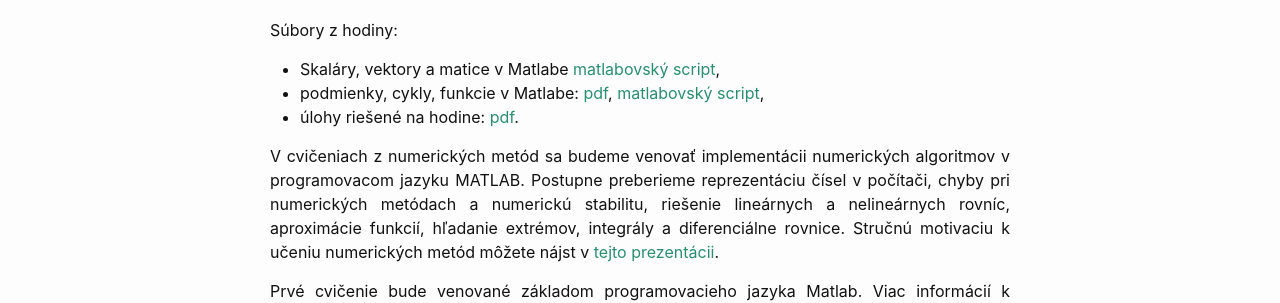
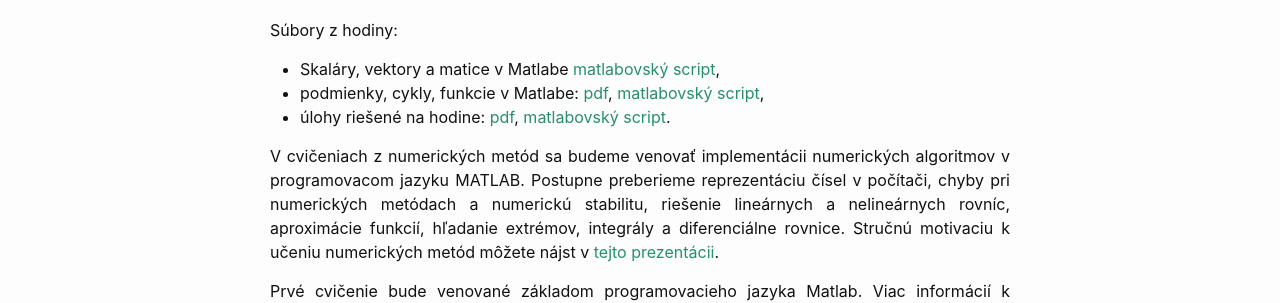
Before and after one commit to maslarova/maslarova.github.io, a Jekyll site: the page built from _posts/2023-02-16-cvicenie1.md, in a window 1280 px wide. Shown: the part 168-471 px from the top of the page. Built offline with Jekyll 4.4.1, drawn with Linux system fonts in a browser that asks for light colours.

Commit message:
doplnenie1

```diff
--- a/_posts/2023-02-16-cvicenie1.md
+++ b/_posts/2023-02-16-cvicenie1.md
@@ -10,7 +10,7 @@ date:   2023-02-15 00:26:13 +0100
 Súbory z hodiny:
 - Skaláry, vektory a matice v Matlabe [matlabovský script](http://maslarova.github.io/cvicenie1/zaklady1.m),
 - podmienky, cykly, funkcie v Matlabe: [pdf](http://maslarova.github.io/cvicenie1/cykly.pdf), [matlabovský script](http://maslarova.github.io/cvicenie1/zaklady2.m),
-- úlohy riešené na hodine: [pdf](http://maslarova.github.io/cvicenie1/priklady.pdf).
+- úlohy riešené na hodine: [pdf](http://maslarova.github.io/cvicenie1/priklady.pdf), [matlabovský script](http://maslarova.github.io/cvicenie1/cvicenie1.m).
 
 V cvičeniach z numerických metód sa budeme venovať implementácii numerických algoritmov v programovacom jazyku MATLAB. Postupne preberieme reprezentáciu čísel v počítači, chyby pri numerických metódach a numerickú stabilitu, riešenie lineárnych a nelineárnych rovníc, aproximácie funkcií, hľadanie extrémov, integrály a diferenciálne rovnice.
 Stručnú motivaciu k učeniu numerických metód môžete nájst v [tejto prezentácii](http://maslarova.github.io/cvicenie1/uvod.pdf).
```
